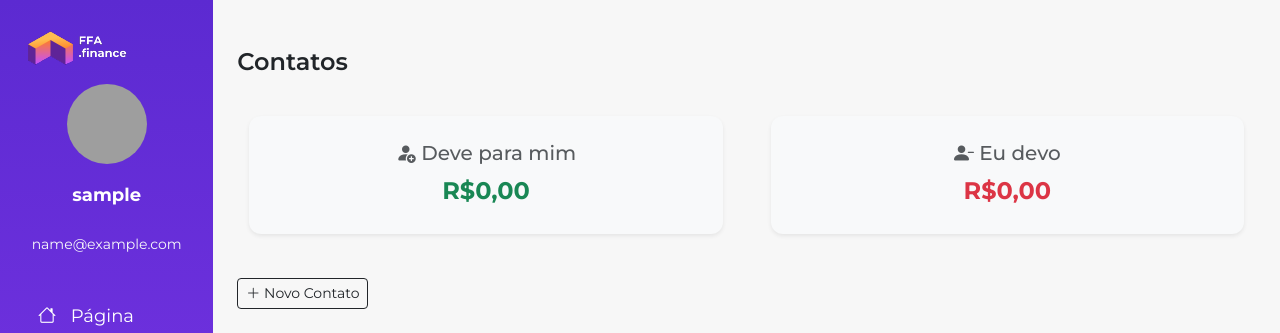
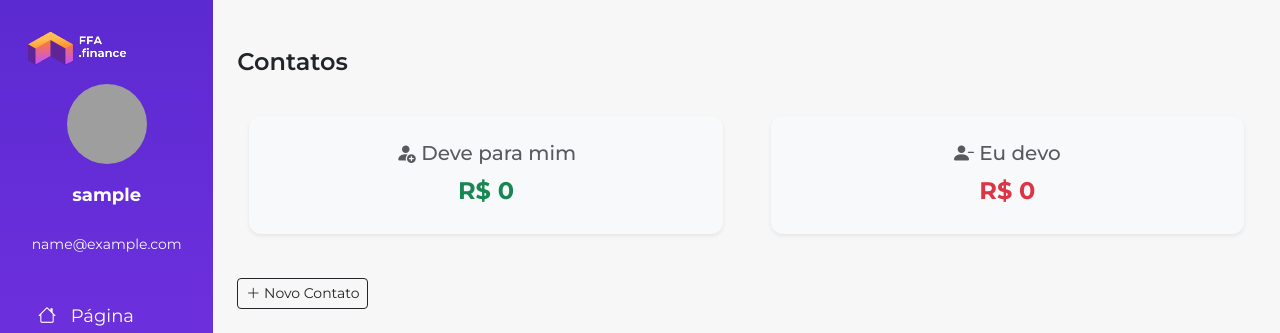
Before and after one commit to ademacirfilho/FFA.finance, a Django app: page /sistemaFFA/contatos/ in a window 1280 px wide. Shown: the top 333 px of the page. Run offline with Django 5.2, Linux system fonts and the light colour scheme; the visitor is signed in with stand-in values (Sample User, id 1); data that the repository does not hold is empty; some libraries are stand-ins or nearby versions; grey boxes are pictures that could not be loaded.

Commit message:
feat valor contato

```diff
--- a/sistemaFFA/views.py
+++ b/sistemaFFA/views.py
@@ -154,6 +154,9 @@ def contatos(request):
 
     contatos_usuario = Contato.objects.filter(user=usuario_atual)
 
+    deve_para_mim = Transacao.objects.filter(user=usuario_atual, tipo__nome='Receita').aggregate(Sum('valor'))['valor__sum'] or 0
+    eu_devo = Transacao.objects.filter(user=usuario_atual, tipo__nome='Despesa').aggregate(Sum('valor'))['valor__sum'] or 0
+
     paginator = Paginator(contatos_usuario, 3)
     numero_pagina = request.GET.get('pagina')
     contatos_paginados = paginator.get_page(numero_pagina)
@@ -161,6 +164,8 @@ def contatos(request):
     context = {
         "form": form,
         "contatos": contatos_paginados,
+        "deve_para_mim": deve_para_mim,
+        "eu_devo": eu_devo,
         "tipos": TipoContato.objects.all()
     }
 
--- a/templates/sistemaFFA/contatos.html
+++ b/templates/sistemaFFA/contatos.html
@@ -9,7 +9,7 @@
         <div class="card text-center border-0 shadow-sm">
             <div class="card-body" style="padding: 10px;">
                 <h5 class="card-title text-muted"><i class="bi bi-person-fill-add"></i> Deve para mim</h5>
-                <p class="card-text text-success fs-4">R$0,00</p>
+                <p class="card-text text-success fs-4">R$ {{ deve_para_mim }}</p>
             </div>
         </div>
     </div>
@@ -18,7 +18,7 @@
         <div class="card text-center border-0 shadow-sm">
             <div class="card-body" style="padding: 10px;">
                 <h5 class="card-title text-muted"><i class="bi bi-person-dash-fill"></i> Eu devo</h5>
-                <p class="card-text text-danger fs-4">R$0,00</p>
+                <p class="card-text text-danger fs-4">R$ {{ eu_devo }}</p>
             </div>
         </div>
     </div>
```
